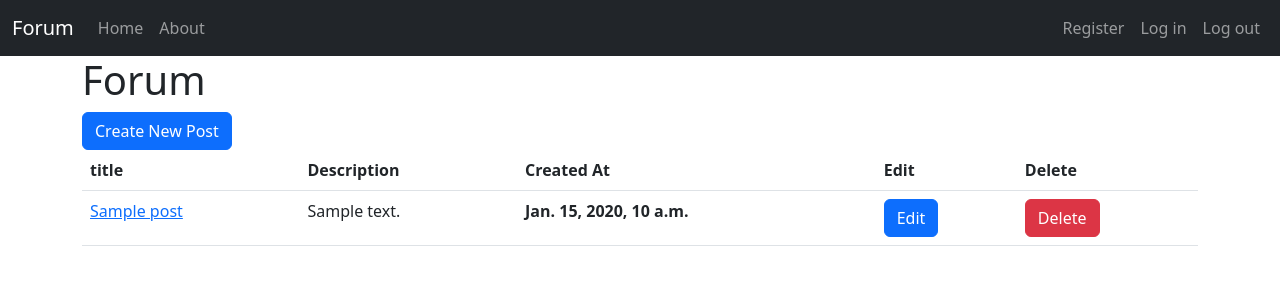
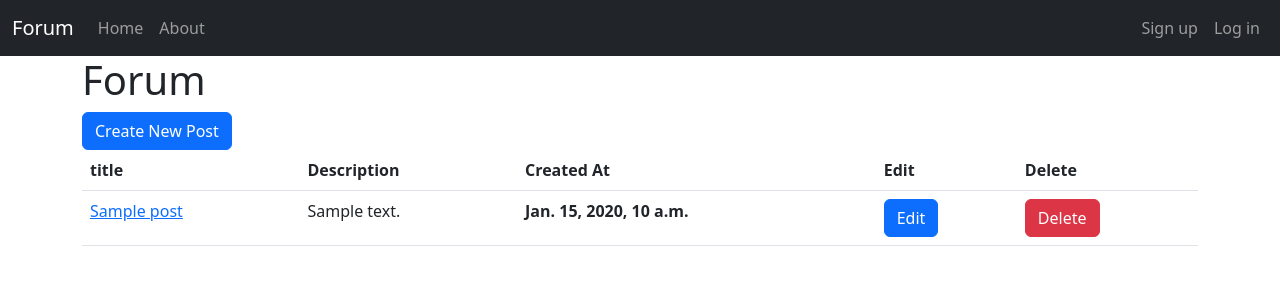
Before and after one commit to brightfuture47/forum_prj, a Django app: page / in a window 1280 px wide. Shown: the top 300 px of the page. Run offline with Django 4.2, Linux system fonts and the light colour scheme; tables that the repository leaves empty hold one stand-in row (values such as "Sample post").

Commit message:
pr 24 24^25

```diff
--- a/forum_prj/settings.py
+++ b/forum_prj/settings.py
@@ -125,7 +125,7 @@ MEDIA_ROOT = os.path.join(BASE_DIR, 'media')
 # https://docs.djangoproject.com/en/4.0/ref/settings/#default-auto-field
 
 LOGIN_REDIRECT_URL = 'index'
-#LOGOUT_REDIRECT_URL = 'index'
+LOGIN_URL = 'login'
 
 CRISPY_TEMPLATE_PACK = 'bootstrap4'
 
--- a/service/views.py
+++ b/service/views.py
@@ -4,11 +4,13 @@ from service.models import Post, Comment
 from django.views.generic import ListView, DetailView, CreateView, UpdateView, DeleteView
 from .forms import PostForm, CommentForm, UserRegisterForm
 from django.urls import reverse_lazy
+from django.contrib.auth.decorators import login_required
 
 
 def index(req):
     return render(req, 'index.html')
 
+@login_required
 def about(req):
     return render(req, 'about.html')
 
--- a/templates/about.html
+++ b/templates/about.html
@@ -1,5 +1,6 @@
 {% extends 'index.html' %}
 {% block content %}
     <h1>About</h1>
+    <p>{{ user.username }}</p>
 
 {% endblock %}
--- a/templates/navbar.html
+++ b/templates/navbar.html
@@ -10,10 +10,14 @@
         <a class="nav-item nav-link" href="{% url 'about' %}">About</a>
       </div>
     </div>
+
     <div class="navbar-nav navbar-right">
-      <a class="nav-item nav-link" href="{% url 'register' %}">Register</a>
-      <a class="nav-item nav-link" href="{% url 'login' %}">Log in</a>
-      <a class="nav-item nav-link" href="{% url 'logout' %}">Log out</a>
+      {% if user.is_authenticated %}
+        <a class="nav-item nav-link" href="{% url 'logout' %}">Log out</a>
+      {% else %}
+        <a class="nav-item nav-link" href="{% url 'register' %}">Sign up</a>
+        <a class="nav-item nav-link" href="{% url 'login' %}">Log in</a>
+      {% endif %}
     </div>
   </div>
 </nav>
```
